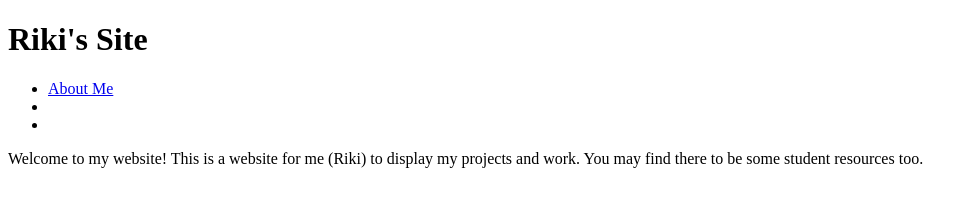
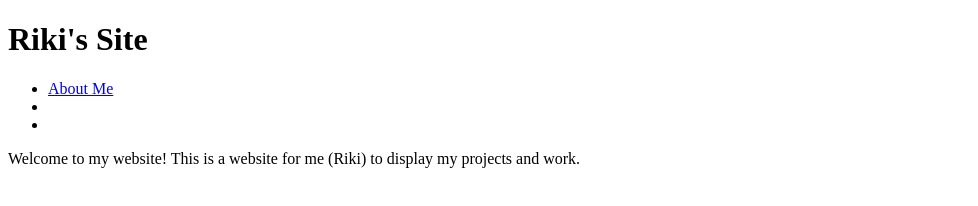
Before and after one commit to steelmaker86/steelmaker86.github.io, a plain HTML site: page index.html in a window 1280 px wide. Shown: the whole page, without its empty margins (0-978 px from the left). Drawn offline with Linux system fonts and the light colour scheme.

Commit message:
Update index.html

```diff
--- a/index.html
+++ b/index.html
@@ -2,6 +2,7 @@
 <html>
 <head>
     <title>Riki's Page</title>
+    <link rel="stylesheet" href="style.css">
 </head>
 <header>
     <h1>Riki's Site</h1>
@@ -15,7 +16,7 @@
 </header>
 <body>
     <p>
-    Welcome to my website! This is a website for me (Riki) to display my projects and work. You may find there to be some student resources too.
+    Welcome to my website! This is a website for me (Riki) to display my projects and work.
     </p>
 </body>
 
```
